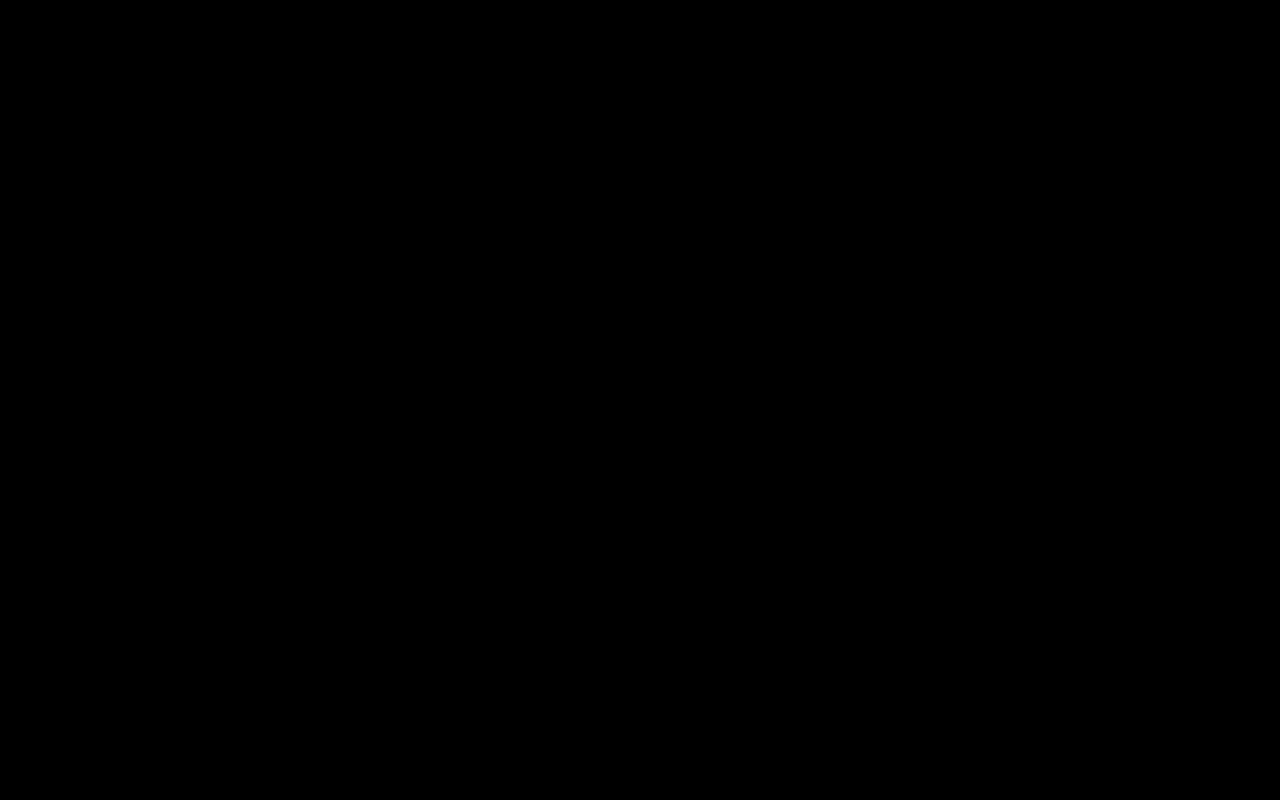
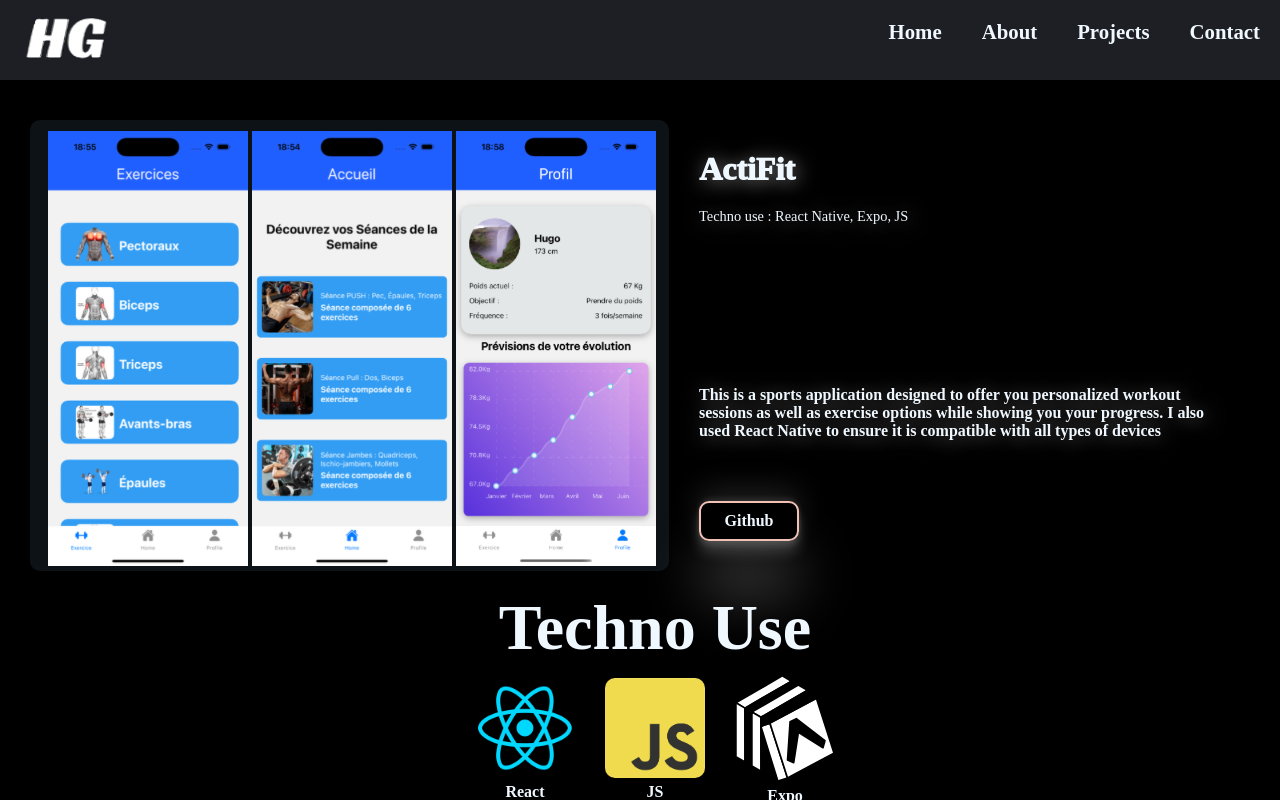
Before and after one commit to Hugo-Galley/portfolio, a React (Create React App) app: page /portfolio/sport-app in a window 1280 px wide. Before the commit this address had no page. Built offline with nearby package versions, Linux system fonts and the light colour scheme.

Commit message:
Fix / maj

```diff
--- a/package.json
+++ b/package.json
@@ -1,8 +1,8 @@
 {
   "name": "portfolio",
   "version": "0.1.0",
-  "homepage": "https://github.com/Hugo-Galley/portfolio",
   "private": true,
+  "homepage": "https://hugo-galley.github.io/portfolio/",
   "dependencies": {
     "@testing-library/jest-dom": "^5.17.0",
     "@testing-library/react": "^13.4.0",
@@ -19,7 +19,7 @@
     "test": "react-scripts test",
     "eject": "react-scripts eject",
     "predeploy": "npm run build",
-    "deploy": "gh-pages -d build"
+    "deploy": "gh-pages -d build -f"
 
   },
   "eslintConfig": {
--- a/src/App.js
+++ b/src/App.js
@@ -23,7 +23,7 @@ import Ransomware from './PagesProjects/Ransomware';
 
 function App() {
   return (
-    <Router>
+    <Router basename='/portfolio'>
       <div className="main">
         <Routes>
           <Route path="/" element={(
--- a/src/components/NavBar.jsx
+++ b/src/components/NavBar.jsx
@@ -3,12 +3,12 @@ import logo from '../assets/logo.png'
 export default function NavBar(){
     return(
         <nav className='navbar'>
-        <a href="/#Home"><img className='navbar-logo' src={logo} alt='logo' /></a>
+        <a href="/portfolio/portfolio/#Home"><img className='navbar-logo' src={logo} alt='logo' /></a>
           <ul className='navbar-right'>
-            <a href="/#Home"><li className='navbar-items'>Home</li></a>
-            <a href="/#AboutMe"><li className='navbar-items'>About</li></a>
-            <a href="/#Projects"><li className='navbar-items'>Projects</li></a>
-            <a href="/#Contact"><li className='navbar-items'>Contact</li></a>
+            <a href="/portfolio/#Home"><li className='navbar-items'>Home</li></a>
+            <a href="/portfolio/#AboutMe"><li className='navbar-items'>About</li></a>
+            <a href="/portfolio/#Projects"><li className='navbar-items'>Projects</li></a>
+            <a href="/portfolio/#Contact"><li className='navbar-items'>Contact</li></a>
 
           </ul>
         </nav>
```
